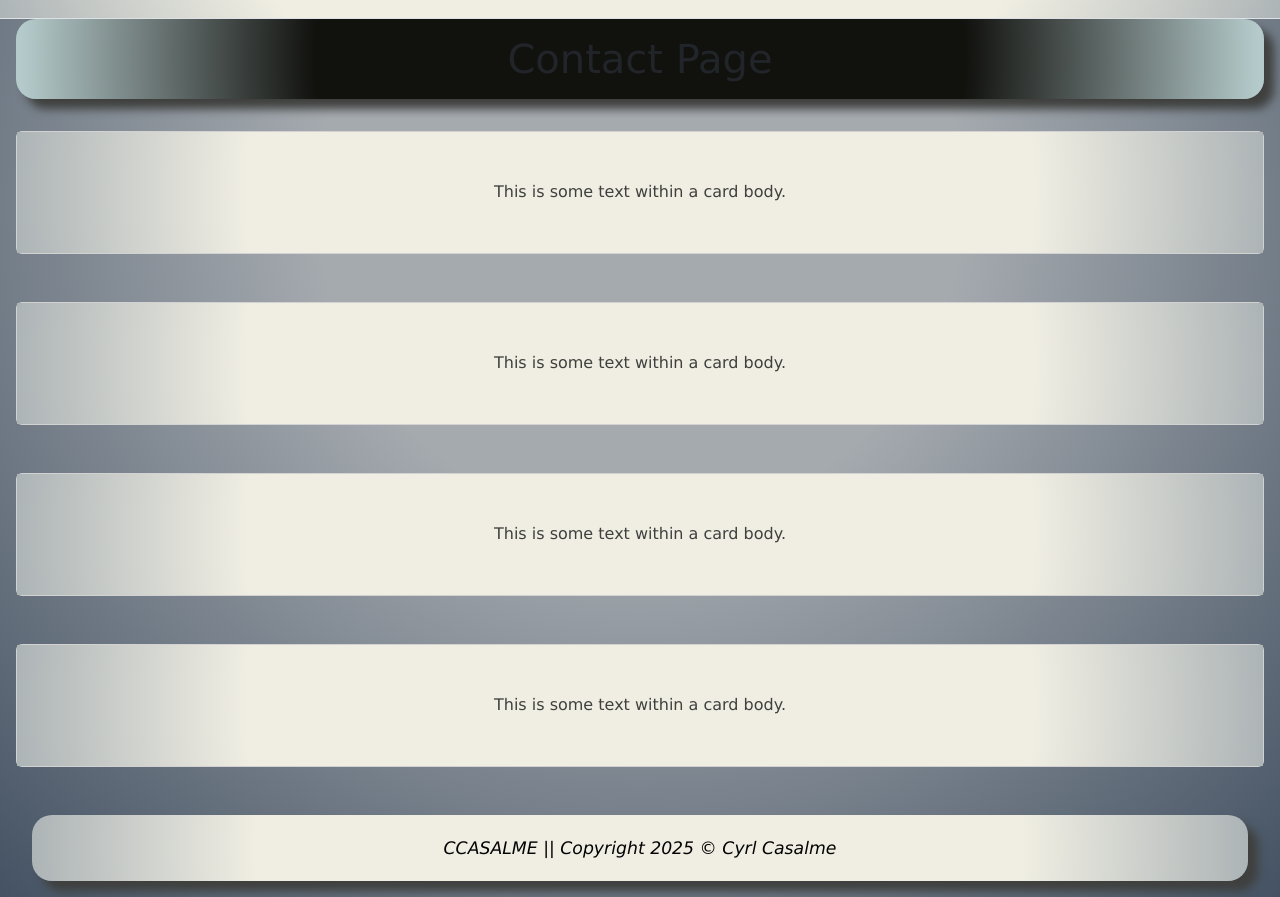
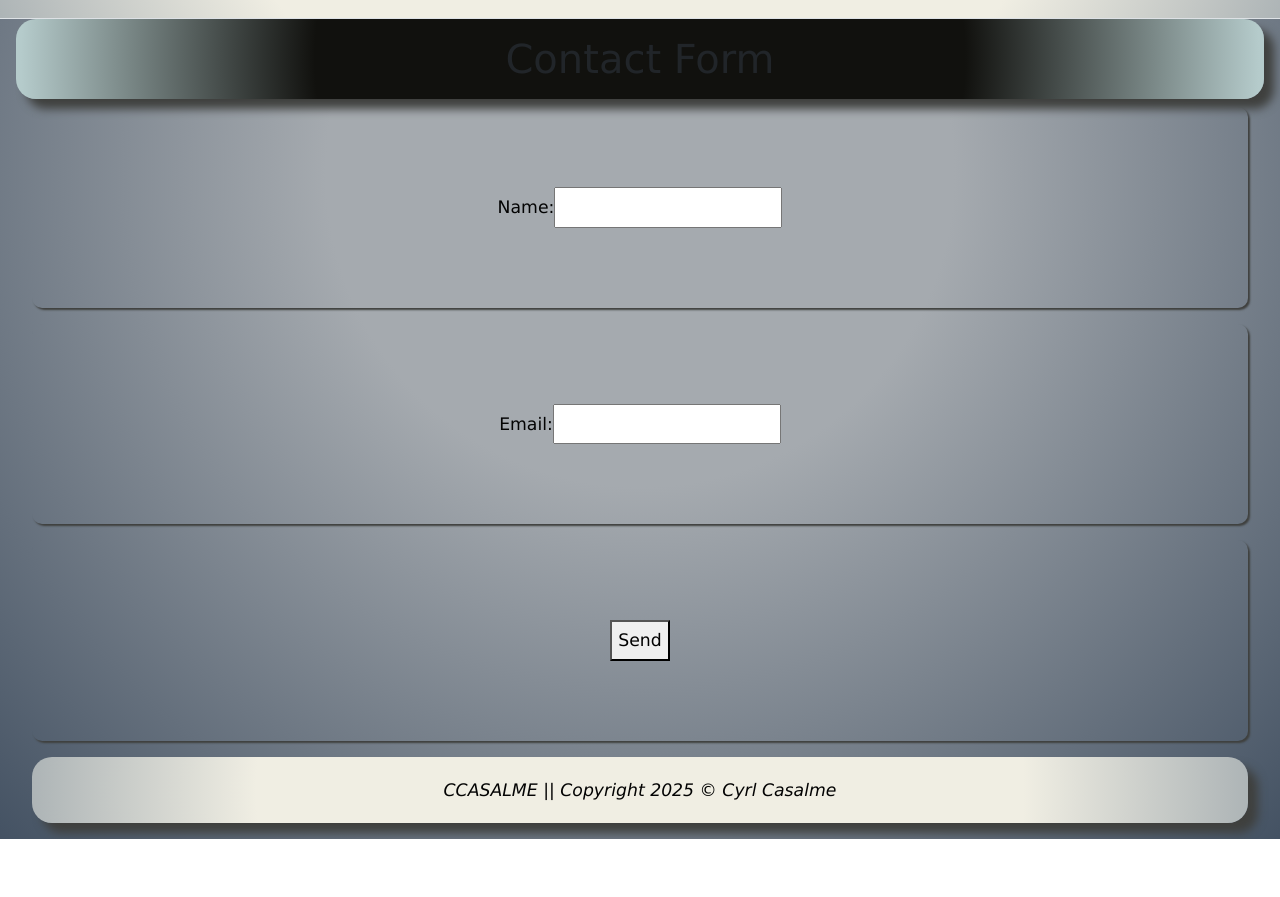
Before and after one commit to ccasalme/CyrlCasalme, a React (Vite) app in the folder CyrlCasalme/: page /Contact in a window 1280 px wide. Shown: the part 493-1390 px from the top of the page. After the commit the page ends 1332 px from the top, so only its background shows below. Built offline with nearby package versions, Linux system fonts and the light colour scheme.

Commit message:
contact form added

```diff
--- a/CyrlCasalme/src/index.css
+++ b/CyrlCasalme/src/index.css
@@ -313,3 +313,11 @@
   border-radius: 20px;
   box-shadow: 10px 10px 10px #3F403E;
 }
+
+.portfolio-background {
+  background-image: url('../assets/Portfolioimage.png');
+  background-size: cover;
+  background-position: center;
+  height: 100vh; /* Cover the full viewport height */
+  width: 100%;
+}
--- a/CyrlCasalme/src/pages/Contact.jsx
+++ b/CyrlCasalme/src/pages/Contact.jsx
@@ -1,42 +1,48 @@
-import React from 'react';
-import { CCard, CCardBody } from '@coreui/react';
+import React, { useState } from 'react';
 
+function Contact() {
+    const [formData, setFormData] = useState({
+        name: '',
+        email: ''
+    });
 
+    const handleChange = (event) => {
+        const { name, value } = event.target;
+        setFormData(prevState => ({
+            ...prevState,
+            [name]: value
+        }));
+    };
 
-export default function Contact() {
+    const handleSubmit = (event) => {
+        event.preventDefault();
+        // Here, you would typically handle the form submission, e.g., sending data to an API
+        console.log('Contact Form submitted!', formData);
+    };
+
     return (
-      <div>
-        <h1>Contact Page</h1>
-        <br />
-        <CCard>
-            <CCardBody>
-                This is some text within a card body.
-            </CCardBody>
-        </CCard>
-        <br />
-        <br />
-        <CCard>
-            <CCardBody>
-                This is some text within a card body.
-            </CCardBody>
-        </CCard>
-        <br />
-        <br />
-        <CCard>
-            <CCardBody>
-                This is some text within a card body.
-            </CCardBody>
-        </CCard>
-        <br />
-        <br />
-        <CCard>
-            <CCardBody>
-                This is some text within a card body.
-            </CCardBody>
-        </CCard>
-        <br />
-        <br />
-        <p className="footer"><em>CCASALME || Copyright 2025 © Cyrl Casalme</em></p>
-      </div>
+        <>
+        <h1>Contact Form</h1>
+        <form name="contact" onSubmit={handleSubmit}>
+            <p>
+                <label>
+                    Name:
+                    <input type="text" name="name" value={formData.name} onChange={handleChange} />
+                </label>
+            </p>
+            <p>
+                <label>
+                    Email:
+                    <input type="email" name="email" value={formData.email} onChange={handleChange} />
+                </label>
+            </p>
+            <p>
+                <button type="submit">Send
+                </button>
+
+            </p>
+        </form><p className="footer"><em>CCASALME || Copyright 2025 © Cyrl Casalme</em></p></>
     );
-  }
+}
+
+export default Contact;
--- a/CyrlCasalme/src/pages/Portfolio.jsx
+++ b/CyrlCasalme/src/pages/Portfolio.jsx
@@ -1,11 +1,10 @@
-import React, { useState } from 'react';
-// // import cssPic from '../assets/css.png';
-// // import jsPic from '../assets/js.png';
-// // import htmlPic from '../assets/html.png';
+import React from 'react';
+import PortfolioImage from '../assets/Portfolioimage.png';
 
 export default function Portfolio() {
     return (
         <>
+           <style>{`body { background-image: {PortfolioImage} }`}</style>
         </>
     );
 }
```
